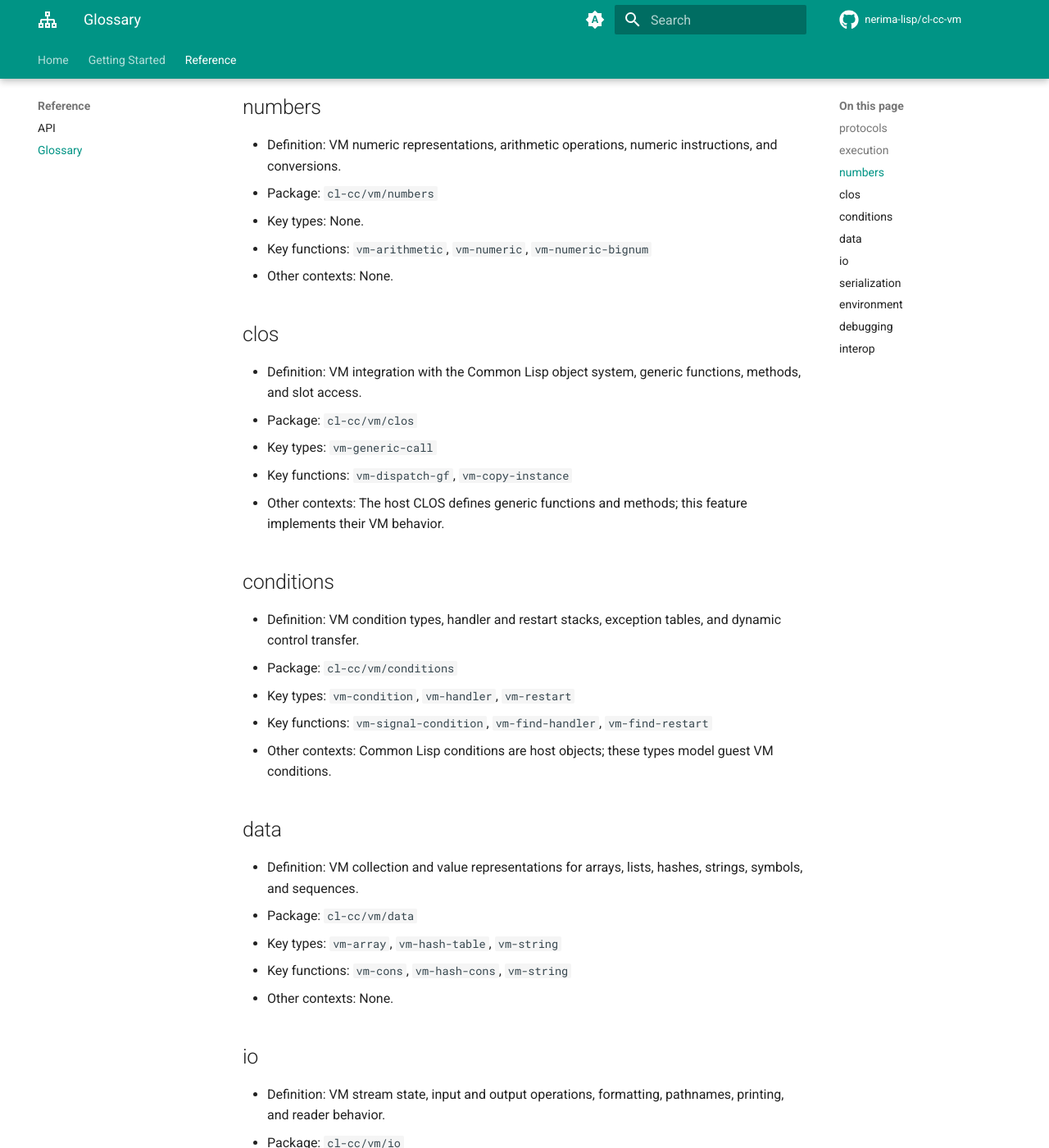
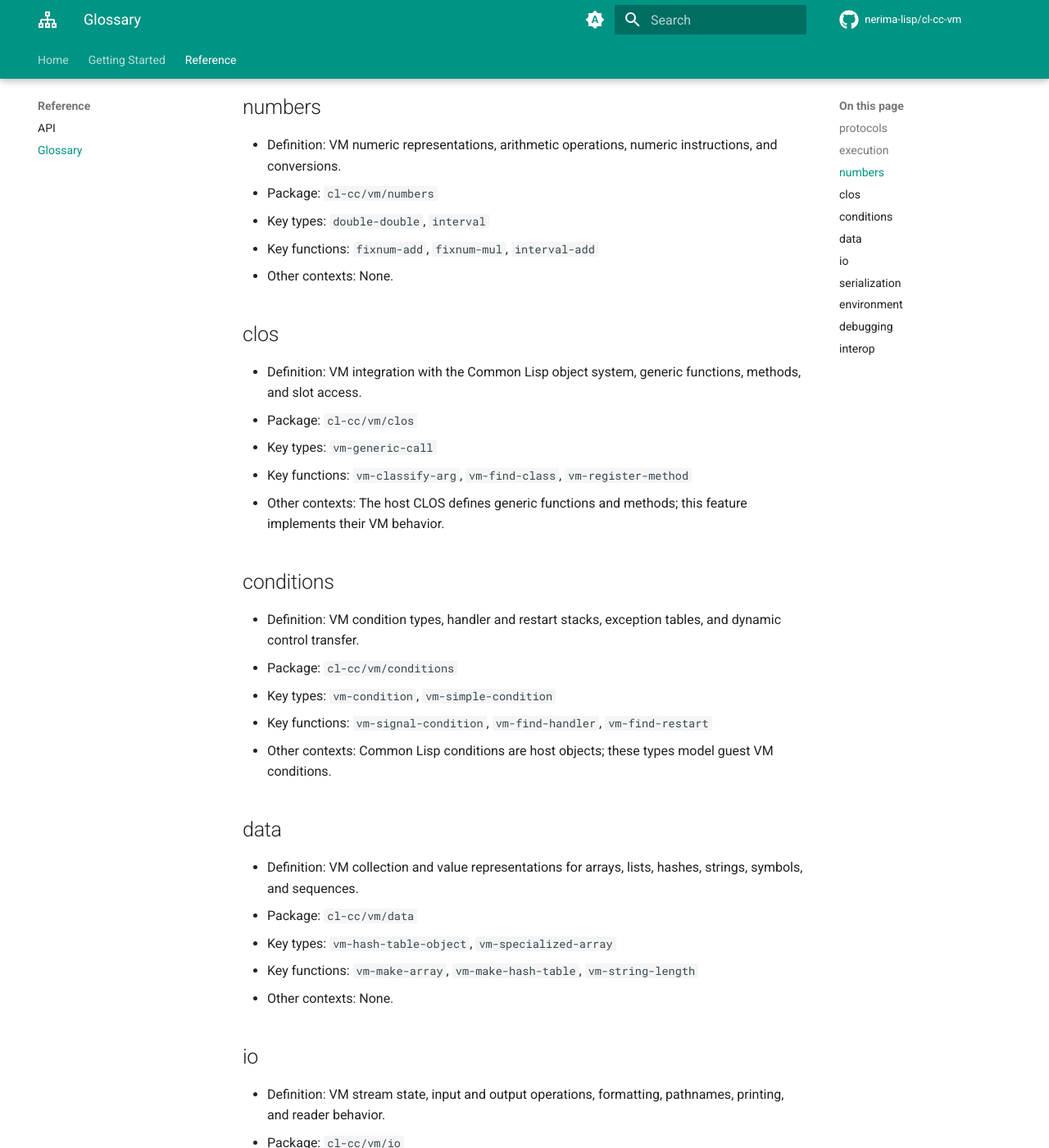
Before and after one commit to nerima-lisp/cl-cc-vm, an MkDocs documentation site: the page built from docs/src/reference/glossary.md, in a window 1280 px wide and 1400 px high, scrolled down 642 px. Shown: the whole window at 82% size. Built offline with MkDocs 1.6.1 and Material for MkDocs 9.7.7, drawn with Linux system fonts in a browser that asks for light colours; comment, search, counter and statistics services are not loaded; some of the changed text lies outside the part shown.

```diff
--- a/docs/src/reference/glossary.md
+++ b/docs/src/reference/glossary.md
@@ -5,7 +5,7 @@
 - Definition: Shared contracts that let VM features call one another without depending on implementation packages.
 - Package: `cl-cc/vm/protocols`
 - Key types: `vm-instruction`
-- Key functions: `execute-instruction`, `vm-reg-get`, `register-vm-host-bridge`
+- Key functions: `execute-instruction`, `vm-reg-get`, `vm-register-host-bridge`
 - Other contexts: None.
 
 ## execution
@@ -13,15 +13,15 @@
 - Definition: VM state, instruction execution, dispatch, and control flow.
 - Package: `cl-cc/vm/execution`
 - Key types: `vm-state`, `vm-program`, `vm-closure-object`
-- Key functions: `make-vm-state`, `vm-run`, `vm-dispatch`
+- Key functions: `make-vm-state`, `run-compiled`, `run-program-slice`
 - Other contexts: None.
 
 ## numbers
 
 - Definition: VM numeric representations, arithmetic operations, numeric instructions, and conversions.
 - Package: `cl-cc/vm/numbers`
-- Key types: None.
-- Key functions: `vm-arithmetic`, `vm-numeric`, `vm-numeric-bignum`
+- Key types: `double-double`, `interval`
+- Key functions: `fixnum-add`, `fixnum-mul`, `interval-add`
 - Other contexts: None.
 
 ## clos
@@ -29,14 +29,14 @@
 - Definition: VM integration with the Common Lisp object system, generic functions, methods, and slot access.
 - Package: `cl-cc/vm/clos`
 - Key types: `vm-generic-call`
-- Key functions: `vm-dispatch-gf`, `vm-copy-instance`
+- Key functions: `vm-classify-arg`, `vm-find-class`, `vm-register-method`
 - Other contexts: The host CLOS defines generic functions and methods; this feature implements their VM behavior.
 
 ## conditions
 
 - Definition: VM condition types, handler and restart stacks, exception tables, and dynamic control transfer.
 - Package: `cl-cc/vm/conditions`
-- Key types: `vm-condition`, `vm-handler`, `vm-restart`
+- Key types: `vm-condition`, `vm-simple-condition`
 - Key functions: `vm-signal-condition`, `vm-find-handler`, `vm-find-restart`
 - Other contexts: Common Lisp conditions are host objects; these types model guest VM conditions.
 
@@ -44,8 +44,8 @@
 
 - Definition: VM collection and value representations for arrays, lists, hashes, strings, symbols, and sequences.
 - Package: `cl-cc/vm/data`
-- Key types: `vm-array`, `vm-hash-table`, `vm-string`
-- Key functions: `vm-cons`, `vm-hash-cons`, `vm-string`
+- Key types: `vm-hash-table-object`, `vm-specialized-array`
+- Key functions: `vm-make-array`, `vm-make-hash-table`, `vm-string-length`
 - Other contexts: None.
 
 ## io
@@ -53,7 +53,7 @@
 - Definition: VM stream state, input and output operations, formatting, pathnames, printing, and reader behavior.
 - Package: `cl-cc/vm/io`
 - Key types: `vm-io-state`
-- Key functions: `vm-format`, `vm-read`, `vm-write`
+- Key functions: `read-balanced-form`, `vm-file-position`, `vm-open`
 - Other contexts: Host streams are adapted to VM stream state and guest-visible I/O.
 
 ## serialization
@@ -69,21 +69,21 @@
 - Definition: Host process, time, random-number, build, and environment-variable interfaces exposed to the VM.
 - Package: `cl-cc/vm/environment`
 - Key types: None.
-- Key functions: `vm-getenv`, `vm-sleep`, `vm-random`
+- Key functions: `getenv`, `sleep`, `random`
 - Other contexts: Host environment values are obtained through this boundary; VM data representations remain in `data`.
 
 ## debugging
 
 - Definition: VM diagnostics, backtraces, terminal interaction, profiling, and debugger behavior.
 - Package: `cl-cc/vm/debugging`
-- Key types: `vm-crash-report`
-- Key functions: `vm-print-backtrace`, `vm-debug`, `vm-terminal`
+- Key types: None.
+- Key functions: `vm-invoke-debugger`, `vm-step`, `vm-terminal-size`
 - Other contexts: None.
 
 ## interop
 
 - Definition: Adapters for calling and exposing host functions, regular expressions, FFI, and sandboxed integrations.
 - Package: `cl-cc/vm/interop`
-- Key types: `vm-bridge-callable`
-- Key functions: `vm-bridge-callable`, `vm-bridge-call`
+- Key types: None.
+- Key functions: `regex-scan`, `regex-replace`, `regex-replace-all`
 - Other contexts: Host package behavior remains outside the VM and crosses this adapter boundary.
```
Also changed, not shown: other parts of docs/src/reference/glossary.md (+1 -1 lines), 17 other files.
